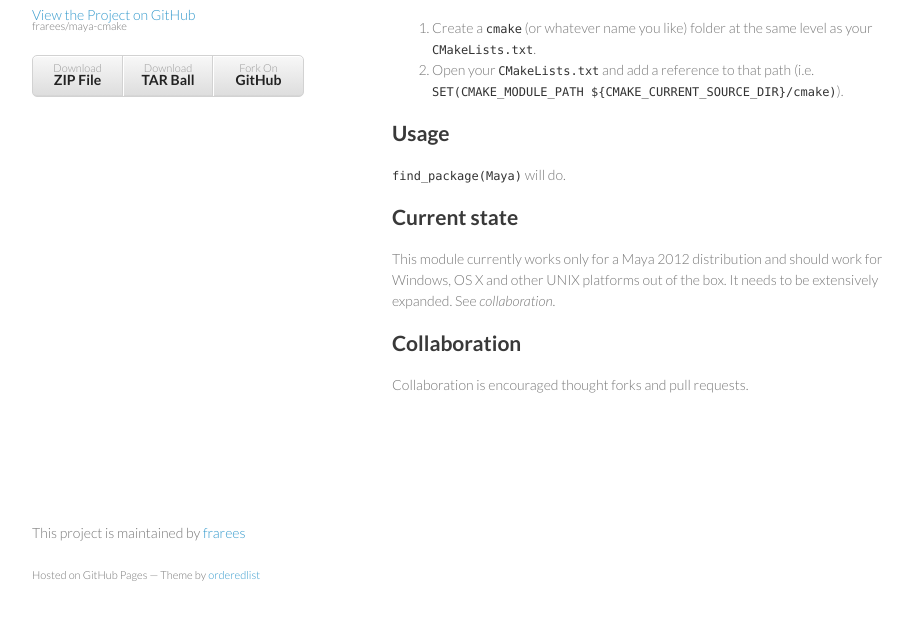
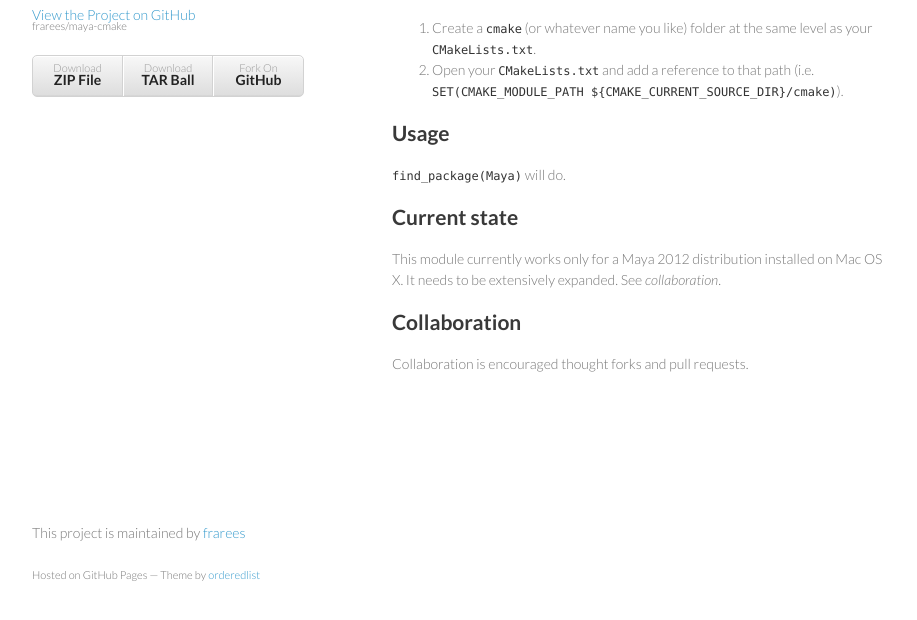
Before and after one commit to frarees/maya-cmake, a plain HTML site: page index.html in a window 1280 px wide. Shown: the part 146-766 px from the top of the page, without its empty margins (178-1095 px from the left). Drawn offline with Linux system fonts and the light colour scheme.

Commit message:
reflecting readme changes

```diff
--- a/index.html
+++ b/index.html
@@ -38,7 +38,7 @@
 
 <h2>Current state</h2>
 
-<p>This module currently works only for a Maya 2012 distribution and should work for Windows, OS X and other UNIX platforms out of the box. It needs to be extensively expanded. See <em>collaboration</em>. </p>
+<p>This module currently works only for a Maya 2012 distribution installed on Mac OS X. It needs to be extensively expanded. See <em>collaboration</em>. </p>
 
 <h2>Collaboration</h2>
 
```
